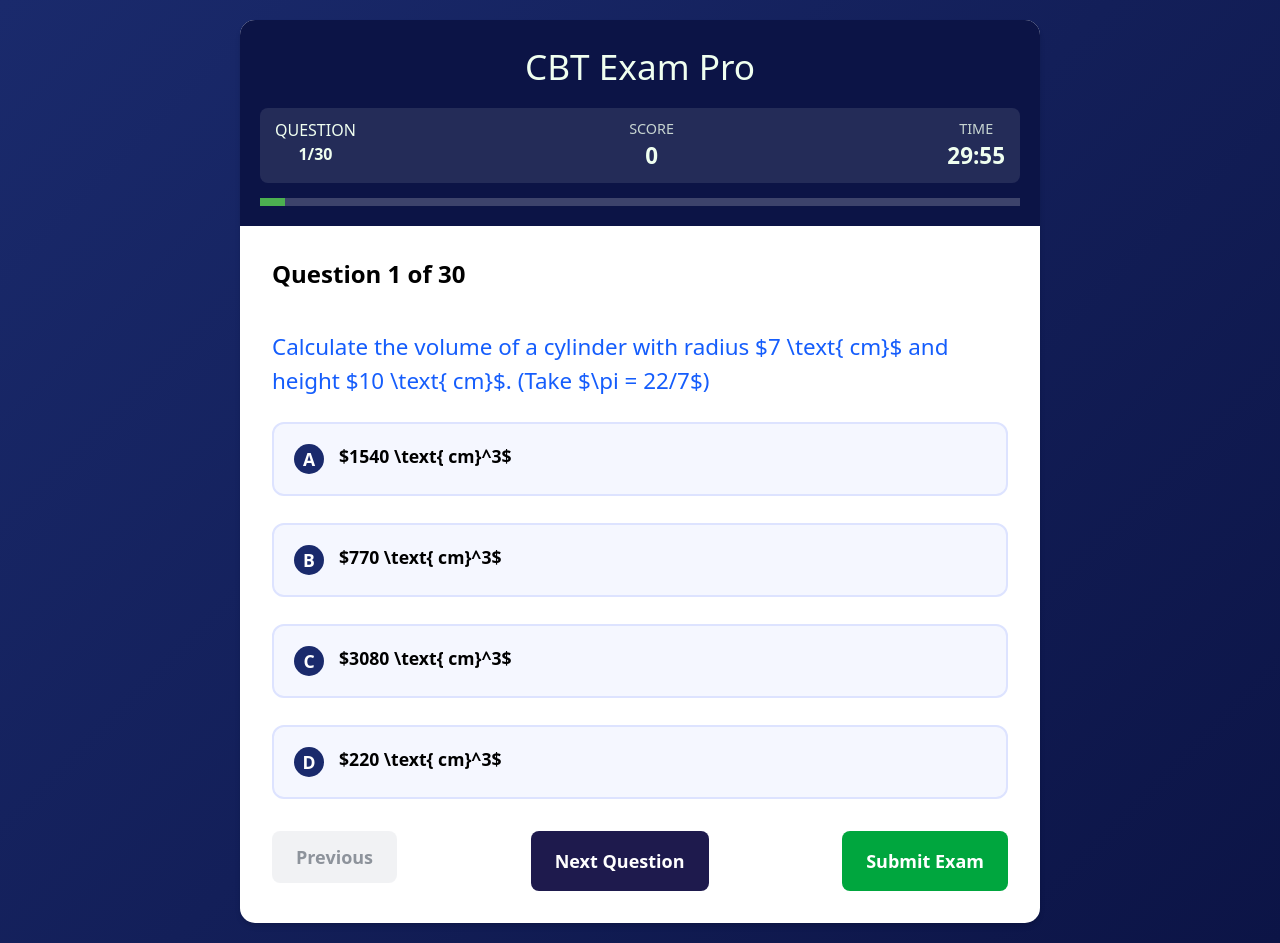
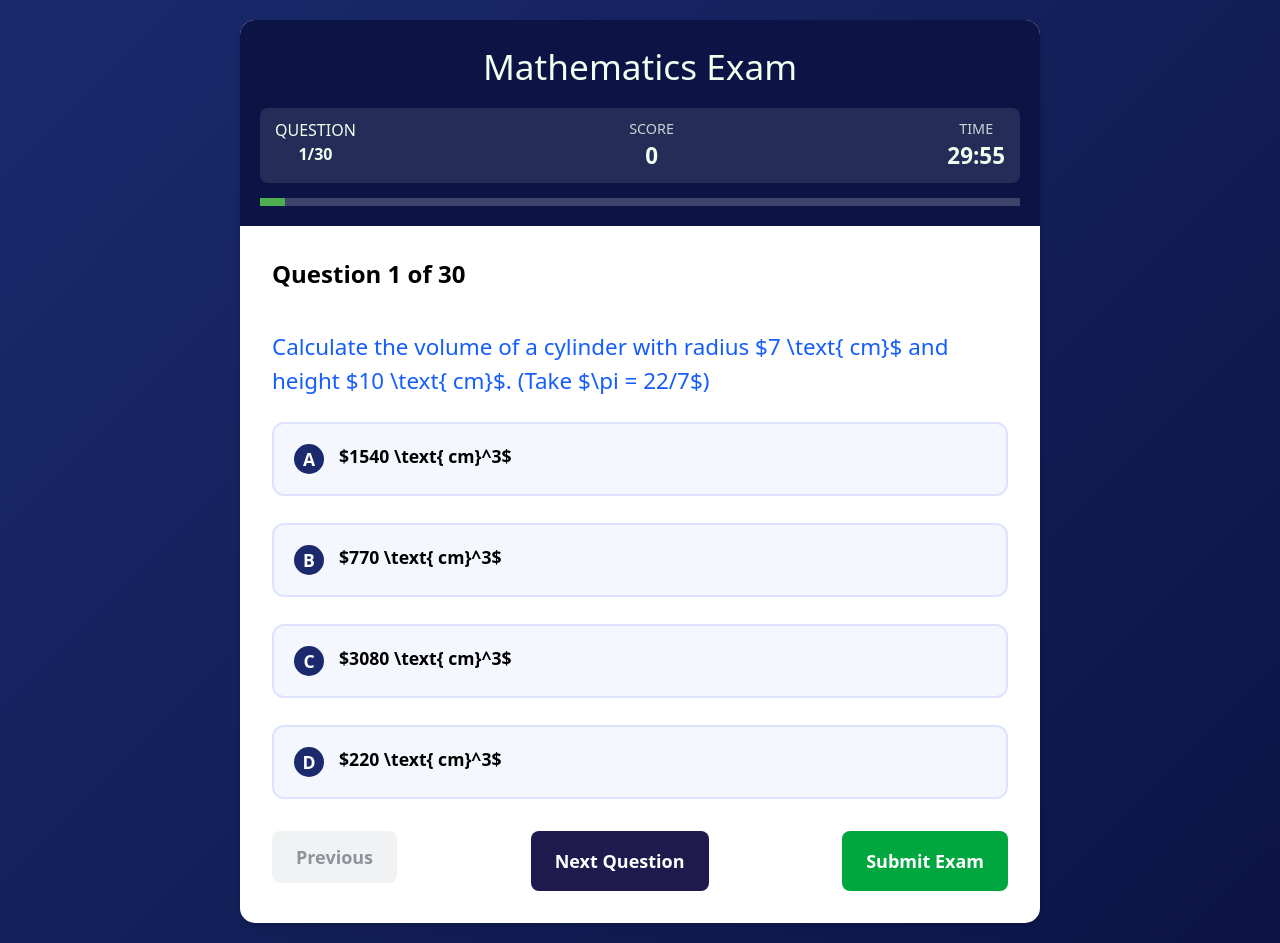
Before and after one commit to Gabjord/Cbt_Main, a website: page html/math.html in a window 1280 px wide. Drawn offline with Linux system fonts and the light colour scheme.

Commit message:
Update math.html

```diff
--- a/html/math.html
+++ b/html/math.html
@@ -4,14 +4,14 @@
     <meta charset="UTF-8" />
     <meta name="viewport" content="width=device-width, initial-scale=1.0" />
 
-    <title>ExamPro - Online CBT System</title>
+    <title>Math Exam</title>
     <link href="../src/output.css" rel="stylesheet" />
     <link
       rel="stylesheet"
       href="https://cdnjs.cloudflare.com/ajax/libs/font-awesome/6.4.0/css/all.min.css"
     />
 
-    <title>CBT Exam System</title>
+
   </head>
   <body
     class="min-h-screen flex justify-center items-center p-5 bg-[linear-gradient(135deg,_#1a2a6c,_#0c1446)]"
@@ -20,7 +20,7 @@
       class="bg-white rounded-[15px] shadow-md w-[95%] max-w-[800px] overflow-hidden"
     >
       <header class="bg-[#0c1446] text-[honeydew] p-5 text-center relative">
-        <h1>CBT Exam Pro</h1>
+        <h1>Mathematics Exam</h1>
         <div
           class="flex justify-between mt-[15px] bg-white/10 px-[15px] py-[10px] rounded-[8px]"
         >
```
